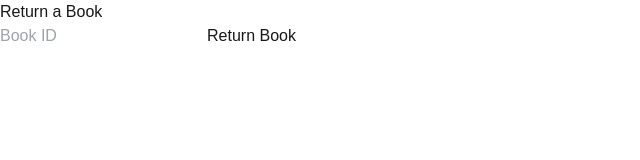
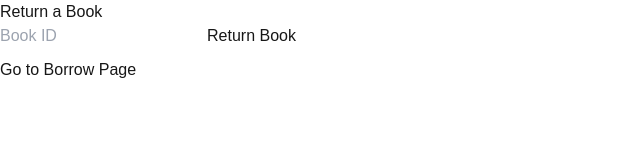
Before and after one commit to essieMalavu/library_system, a Next.js app: page / in a window 1280 px wide. Shown: the top 160 px of the page, without its empty margins (0-640 px from the left). Built offline with nearby package versions, Linux system fonts and the light colour scheme; no server answers.

Commit message:
link to borrowpage

```diff
--- a/pages/index.tsx
+++ b/pages/index.tsx
@@ -1,5 +1,6 @@
 import { useState } from "react";
 import { returnBook } from "@/components/bookService";
+import Link from "next/link";
 
 const ReturnBook = () => {
   const [bookId, setBookId] = useState("");
@@ -19,6 +20,12 @@ const ReturnBook = () => {
         onChange={(e) => setBookId(e.target.value)}
       />
       <button onClick={handleReturn}>Return Book</button>
+      <div>
+          <Link href="/borrow" passHref>
+            <button style={{ marginTop: "10px" }}>Go to Borrow Page</button>
+          </Link>
+      </div>
+
     </div>
   );
 };
```
